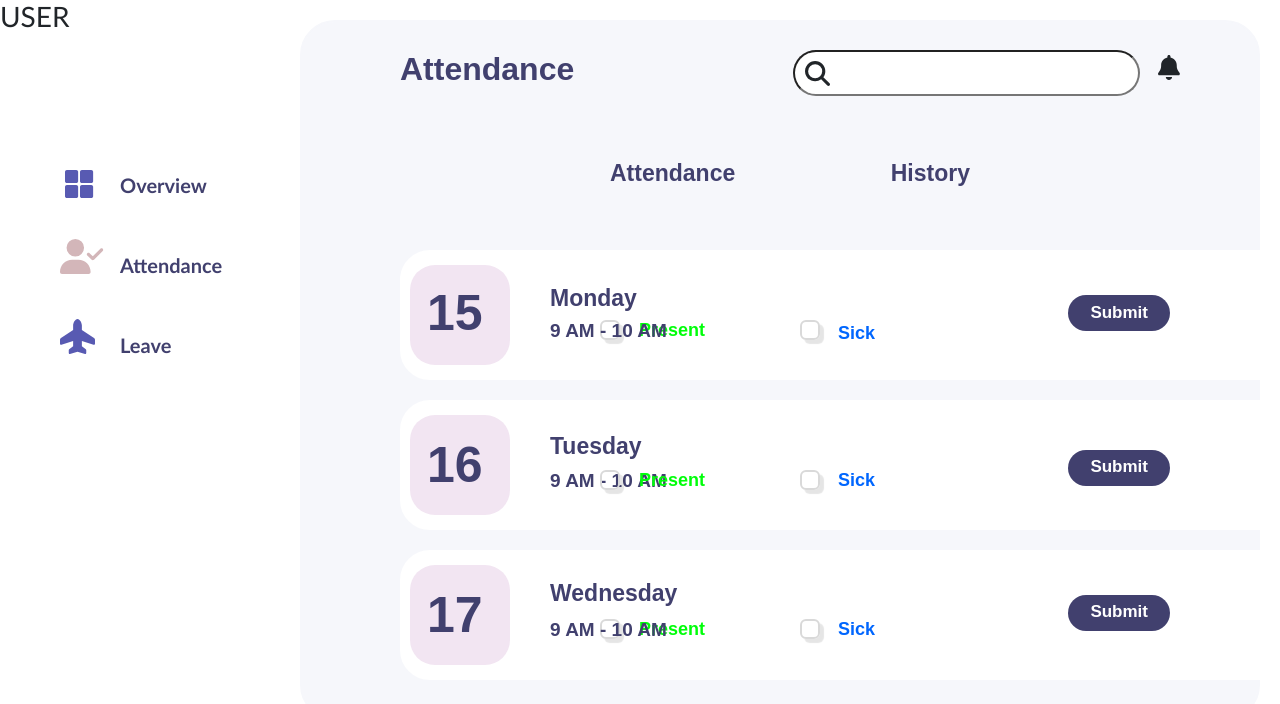
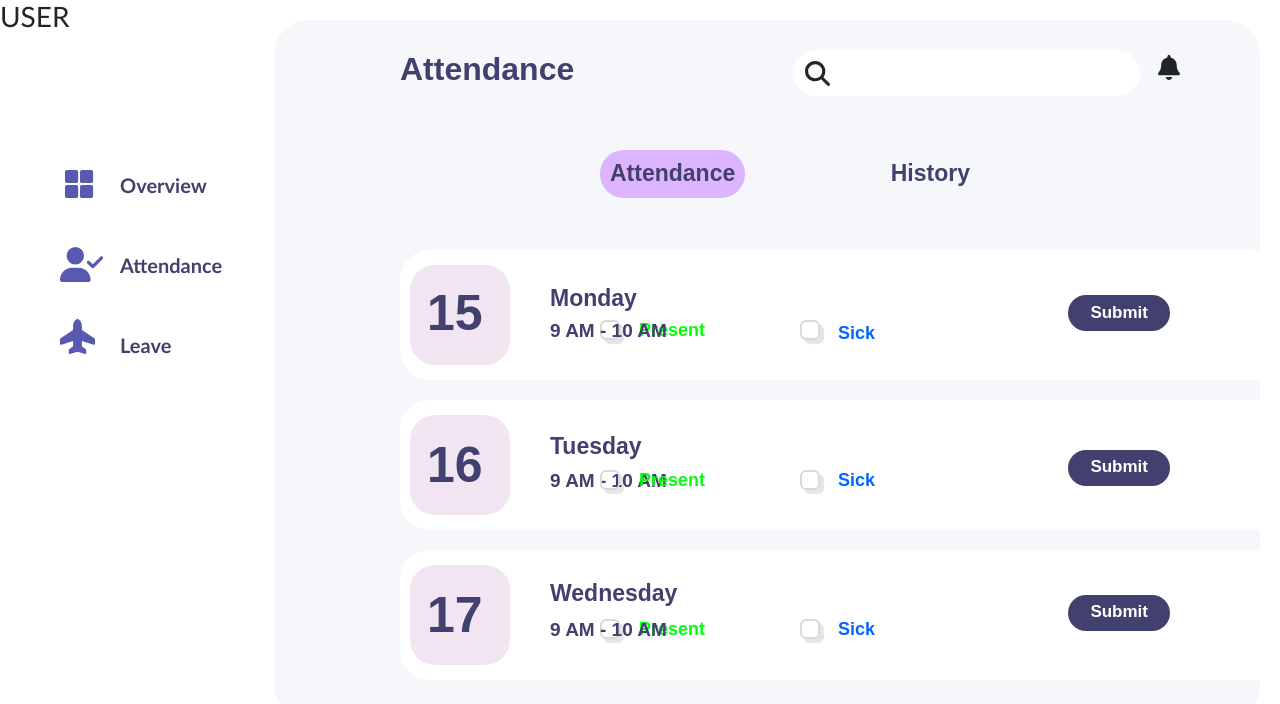
Before and after one commit to Cilebut-ALLBASE/fe_tugasakhir, a React (Create React App) app: page /absen in a window 1280 px wide. Shown: the top 704 px of the page. Built offline with nearby package versions, Linux system fonts and the light colour scheme; the HTML template or start-up script is replaced by a standard one.

Commit message:
fix beberapa detail

```diff
--- a/src/App.js
+++ b/src/App.js
@@ -8,6 +8,7 @@ import { Absen } from './page/absen/absen';
 import { Sidebar } from './page/sidebar/sidebar';
 import { library } from '@fortawesome/fontawesome-svg-core';
 import { fas } from '@fortawesome/free-solid-svg-icons';
+import Absen_history from './page/absen/history-absen';
 
 function App() {
   return (
@@ -18,6 +19,7 @@ function App() {
         <Route path='/start' element={<Start />}></Route>
         <Route path='/home' element={<Home />}></Route>
         <Route path='/absen' element={<Absen />}></Route>
+        <Route path='/history' element={<Absen_history />}></Route>
       </Routes>
     </div>
   );
--- a/src/page/absen/absen.js
+++ b/src/page/absen/absen.js
@@ -3,8 +3,10 @@ import '../../styles/absen-style.css';
 import { Sidebar } from '../sidebar/sidebar';
 import { FontAwesomeIcon } from '@fortawesome/react-fontawesome';
 import { faSearch, faBell } from '@fortawesome/free-solid-svg-icons';
+import { useLocation } from 'react-router-dom';
 
 export const Absen = ({ label, checked, onChange }) => {
+    const location = useLocation();
 
     return (
         <div>
@@ -17,8 +19,9 @@ export const Absen = ({ label, checked, onChange }) => {
                     <input className="box-search" type="text"></input>
                 </div>
                 <h1 className="h1">Attendance</h1>
-                <a className="h2" href="./absen">Attendance</a>
-                <a className="h3" href="./history">History</a>
+                <a className={`h2 ${location.pathname === '/absen' ? 'active-link' : ''}`} href="./absen">Attendance</a>
+                <a className={`h3 ${location.pathname === '/history' ? 'active-link' : ''}`} href="./history">History</a>
+
                 <div className="box-in1">
                     <label className="checkbox-container"><h2 className="present1">Present</h2>
                         {label}
@@ -39,6 +42,7 @@ export const Absen = ({ label, checked, onChange }) => {
                         <h1 className="h1-date">15</h1>
                     </div>
                 </div>
+
                 <div className="box-in2">
                     <h1 className="time2">9 AM - 10 AM</h1>
                     <h1 className="day2">Tuesday</h1>
@@ -59,6 +63,7 @@ export const Absen = ({ label, checked, onChange }) => {
                         <h1 className="h2-date">16</h1>
                     </div>
                 </div>
+
                 <div className="box-in3">
                     <label className="checkbox-container5"><h2 className="present3">Present</h2>
                         {label}
--- /dev/null
+++ b/src/page/absen/history-absen.js
@@ -0,0 +1,21 @@
+import React from "react";
+import '../../styles/absen-style.css';
+import { Sidebar } from '../sidebar/sidebar';
+import { useLocation } from "react-router-dom";
+
+export const Absen_history = () => {
+    const location = useLocation();
+
+    return (
+        <div>
+            <div className="box">
+                <h1 className="h1">Attendance</h1>
+                <a className={`h2 ${location.pathname === '/absen' ? 'active-link' : ''}`} href="./absen">Attendance</a>
+                <a className={`h3 ${location.pathname === '/history' ? 'active-link' : ''}`} href="./history">History</a>
+            </div>
+            <Sidebar />
+        </div>
+    )
+}
+
+export default Absen_history
--- a/src/page/login/login.js
+++ b/src/page/login/login.js
@@ -18,7 +18,7 @@ export const Login = () => {
 
     const handleLogin = async () => {
         try {
-            const response = await fetch('http://DESKTOP-75HF6R4:5000/users', {
+            const response = await fetch('http://LAPTOP-A5E7H59A:5000/users', {
                 method: 'POST',
                 headers: {
                     'Content-Type': 'application/json',
--- a/src/styles/absen-style.css
+++ b/src/styles/absen-style.css
@@ -1,5 +1,5 @@
 .box {
-    width: 75%;
+    width: 77%;
     height: 700px;
     background-color: #F6F7FB;
     border: 2px solid #F6F7FB;
@@ -15,7 +15,7 @@
     background-color: white;
     border-radius: 30px;
     padding-left: 50px;
-    outline: none;
+    border: none;
     position: fixed;
     top: 50px;
     right: 140px;
@@ -30,6 +30,10 @@
     position: fixed;
     top: 50px;
     left: 400px;
+}
+
+.active-link {
+    background-color: #DDB4FF;
 }
 
 .h2 {
@@ -47,8 +51,8 @@
 }
 
 .h2:hover {
-    width: 209px;
-    height: 53px;
+    width: fit-content;
+    height: fit-content;
     background-color: #DDB4FF;
     color: #41406E;
     /* position: fixed; */
@@ -69,9 +73,9 @@
     transition: 0.3s;
 }
 
-.h3:hover{
-    width: 209px;
-    height: 53px;
+.h3:hover {
+    width: fit-content;
+    height: fit-content;
     background-color: #DDB4FF;
     color: #41406E;
     border-radius: 25px;
@@ -371,7 +375,7 @@
 }
 
 /* Style for checked state */
-    .checkbox-container input:checked + .checkmark {
+.checkbox-container input:checked+.checkmark {
     cursor: pointer;
     content: '\2713';
     background-color: #41406E;
@@ -410,7 +414,7 @@
     box-shadow: 4px 4px 1px rgba(0, 0, 0, 0.1)
 }
 
-    .checkbox-container2 input:checked + .checkmark2 {
+.checkbox-container2 input:checked+.checkmark2 {
     cursor: pointer;
     content: '\2713';
     display: block;
@@ -451,7 +455,7 @@
     box-shadow: 4px 4px 1px rgba(0, 0, 0, 0.1)
 }
 
-    .checkbox-container2 input:checked + .checkmark2 {
+.checkbox-container2 input:checked+.checkmark2 {
     cursor: pointer;
     content: '\2713';
     background-color: #41406E;
@@ -491,7 +495,7 @@
     box-shadow: 4px 4px 1px rgba(0, 0, 0, 0.1)
 }
 
-        .checkbox-container3 input:checked + .checkmark3 {
+.checkbox-container3 input:checked+.checkmark3 {
     cursor: pointer;
     content: '\2713';
     background-color: #41406E;
@@ -531,7 +535,7 @@
     box-shadow: 4px 4px 1px rgba(0, 0, 0, 0.1)
 }
 
-    .checkbox-container4 input:checked + .checkmark4 {
+.checkbox-container4 input:checked+.checkmark4 {
     cursor: pointer;
     content: '\2713';
     background-color: #41406E;
@@ -570,7 +574,7 @@
     box-shadow: 4px 4px 1px rgba(0, 0, 0, 0.1)
 }
 
-    .checkbox-container5 input:checked + .checkmark5 {
+.checkbox-container5 input:checked+.checkmark5 {
     cursor: pointer;
     content: '\2713';
     background-color: #41406E;
@@ -609,7 +613,7 @@
     box-shadow: 4px 4px 1px rgba(0, 0, 0, 0.1)
 }
 
-    .checkbox-container6 input:checked + .checkmark6 {
+.checkbox-container6 input:checked+.checkmark6 {
     cursor: pointer;
     content: '\2713';
     background-color: #41406E;
--- a/src/styles/home-style.css
+++ b/src/styles/home-style.css
@@ -148,7 +148,6 @@ tr {
 }
 
 .kalender {
-    /* display: flex; */
     top: 390px;
     right: 50px;
     position: fixed;
--- a/src/styles/login-style.css
+++ b/src/styles/login-style.css
@@ -92,7 +92,6 @@ body {
     height: 35px;
     border: 2px solid #D9D9D9;
     border-radius: 7px;
-    padding: absolute;
     font-family: 'Trebuchet MS';
     transition: 0.3s;
     outline: none;
@@ -173,5 +172,5 @@ body {
 }
 
 .geserdikit {
-    width: 50vh;
+    width: 100vw;
 }
--- a/src/styles/sidebar-style.css
+++ b/src/styles/sidebar-style.css
@@ -75,9 +75,9 @@ header {
 
 .user {
     font-size: 35px;
-    color: #D3B6B9;
+    color: #585AB2;
     position: fixed;
-    top: 230px;
+    top: 238px;
     left: 60px;
     z-index: 1;
 }
```
Lines whose indentation alone changed are shown as unchanged.
